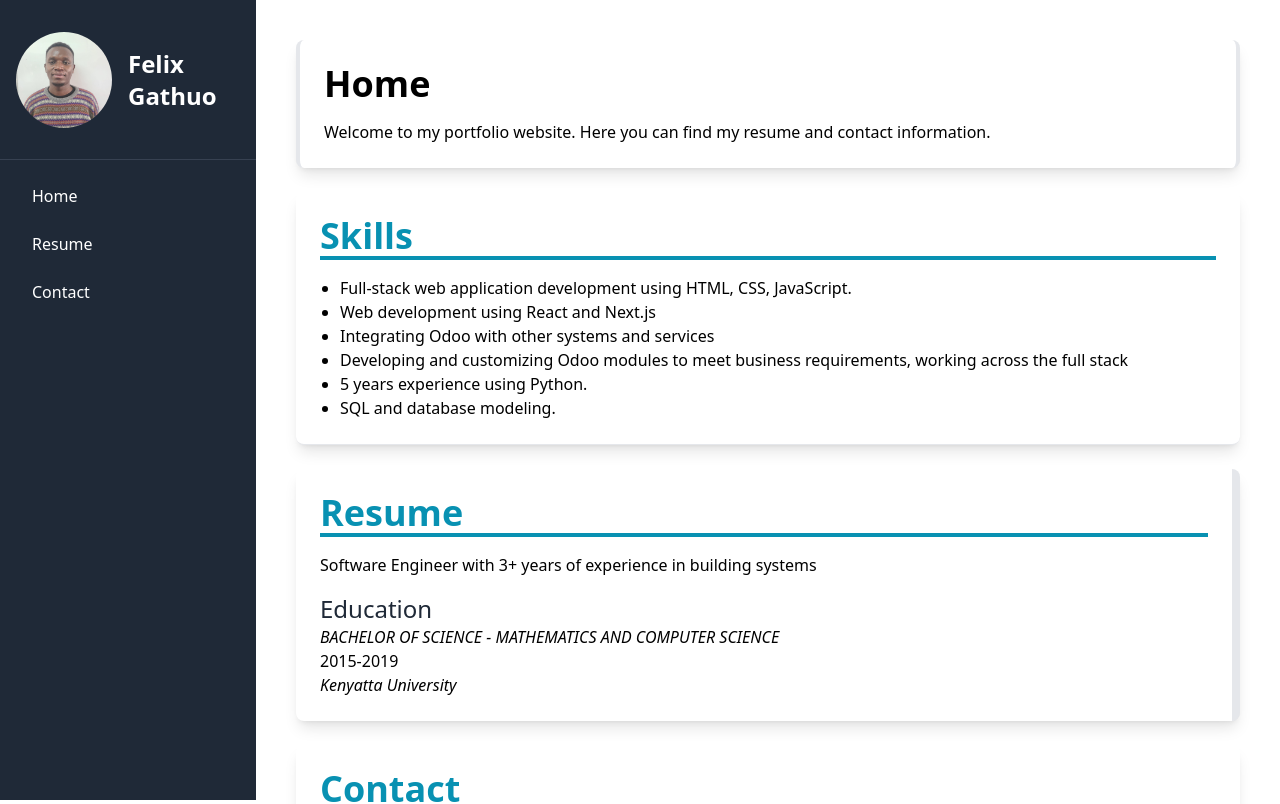
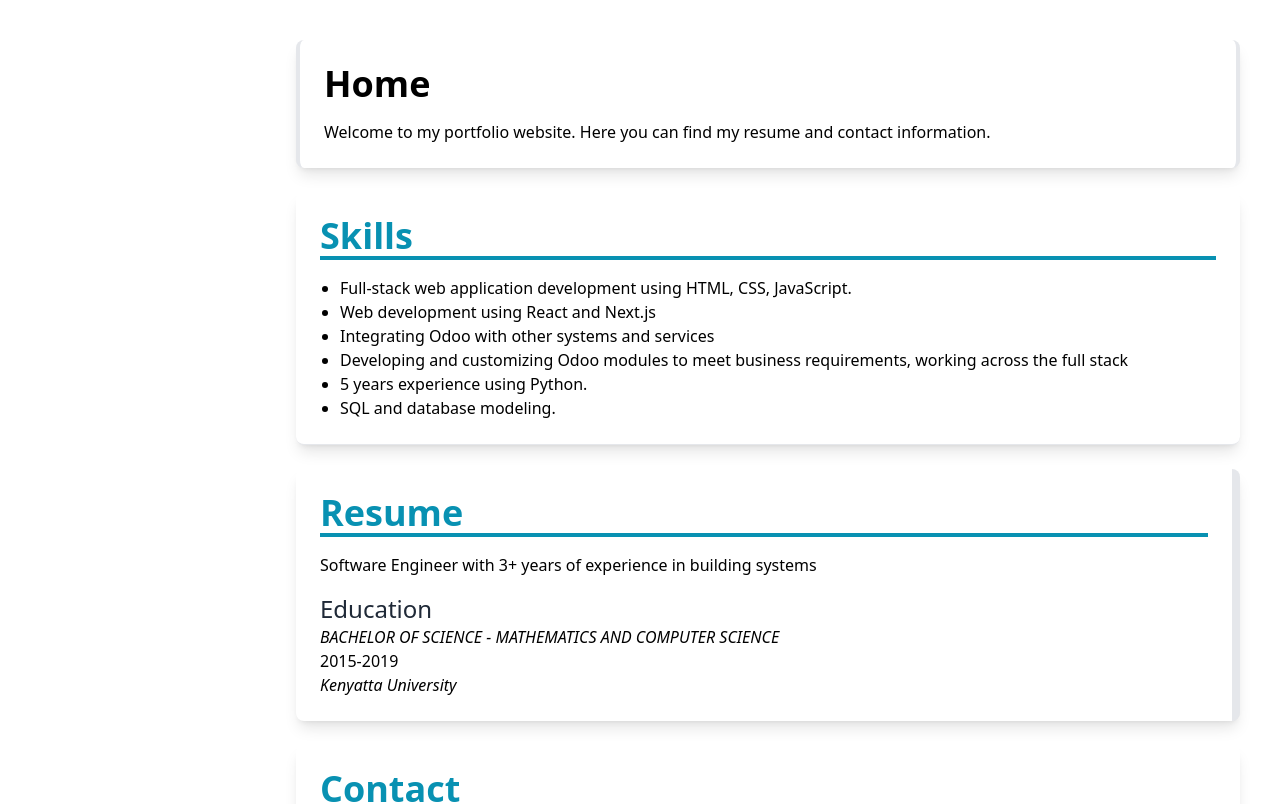
Before and after one commit to FelixGathuo/portfolio, a Next.js app: page / in a window 1280 px wide. Shown: the top 804 px of the page. Built offline with nearby package versions, Linux system fonts and the light colour scheme.

Commit message:
fixed sidebar

```diff
--- a/app/layout.js
+++ b/app/layout.js
@@ -13,7 +13,7 @@ export default function RootLayout({ children }) {
   return (
     <html lang="en">
       <body >
-        <Sidebar/>
+
         {children}
       </body>
     </html>
```
